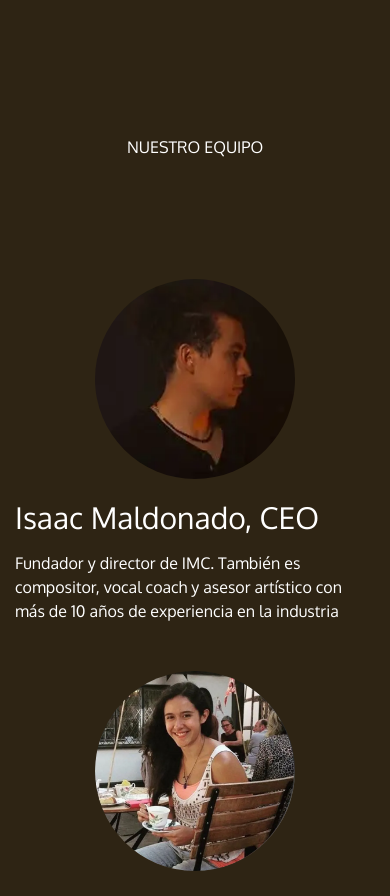
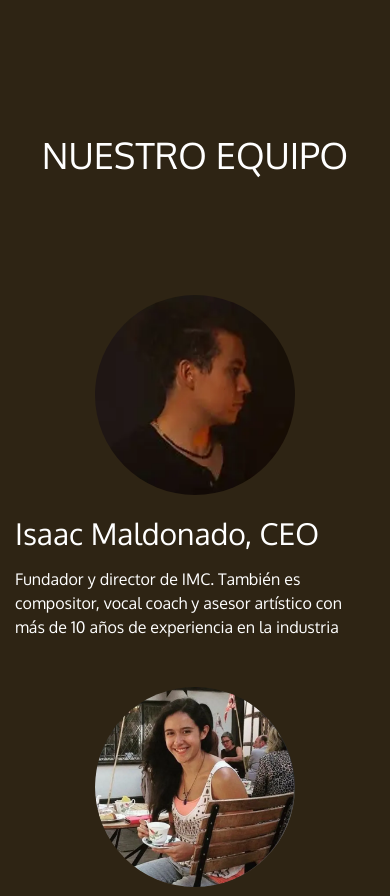
Before and after one commit to saulkurosaki/IZTAC-MUSIC-COMPANY, a Next.js app: page /about-us in a window 390 px wide. Shown: the part 1780-2676 px from the top of the page. Built offline with nearby package versions, Linux system fonts and the light colour scheme.

Commit message:
feat(OurTeam): implement the on small and extra small devices responsive layout

```diff
--- a/components/about-us/OurTeam.tsx
+++ b/components/about-us/OurTeam.tsx
@@ -25,7 +25,7 @@ const OurTeam = () => {
           />
         </div>
         <div className="container xl:w-[1320px] lg:w-[960px] h-full px-[15px]">
-          <h2 className="w-full h-full mb-2 text-white xl:text-[65px] lg:text-6xl md:text-5xl oxygen relative z-10 flex justify-center items-center">
+          <h2 className="w-full h-full mb-2 text-white xl:text-[65px] lg:text-6xl md:text-5xl max-md:text-4xl oxygen relative z-10 flex justify-center items-center text-center">
             NUESTRO EQUIPO
           </h2>
         </div>
```
